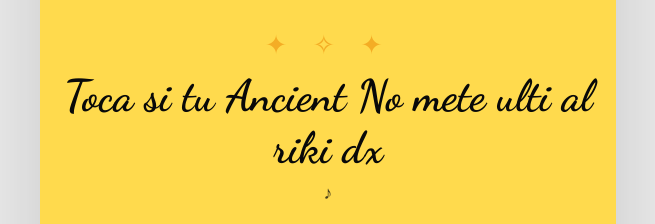
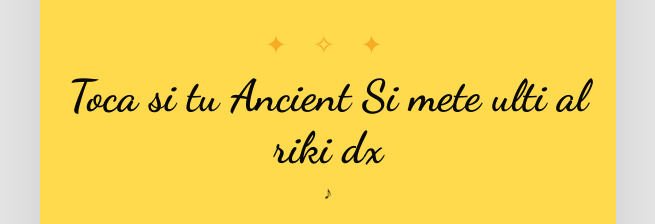
Before and after one commit to dannyhmdev/dalia_bonita, a plain HTML site: page index.html in a window 1280 px wide. Shown: the part 282-506 px from the top of the page, without its empty margins (312-967 px from the left). Drawn offline with Linux system fonts and the light colour scheme.

Commit message:
Update index.html

```diff
--- a/index.html
+++ b/index.html
@@ -17,7 +17,7 @@
     <!-- Pantalla inicial necesaria para permitir la reproducción de música -->
     <button id="startButton" class="start-screen" type="button" aria-label="Iniciar la sorpresa">
       <span class="start-sparkles" aria-hidden="true">✦ ✧ ✦</span>
-      <span class="start-text">Toca si tu Ancient No mete ulti al riki dx</span>
+      <span class="start-text">Toca si tu Ancient Si mete ulti al riki dx</span>
       <span class="start-subtext">♪</span>
     </button>
 
```
